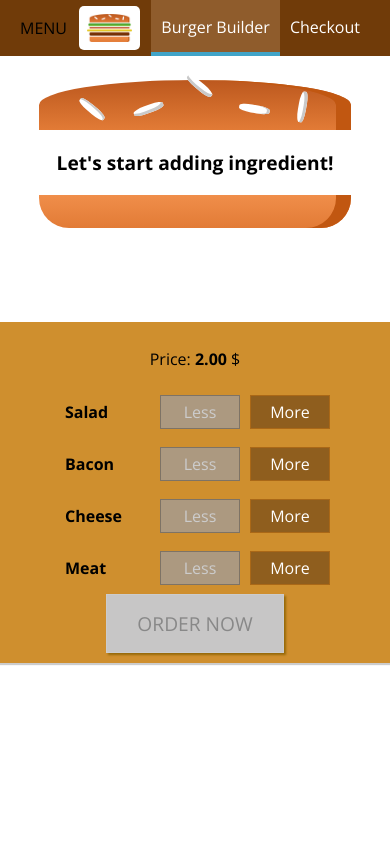
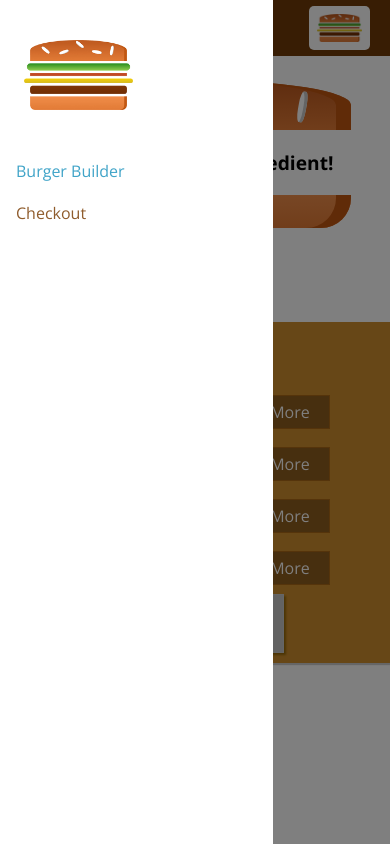
Before and after one commit to Chiibi/TryReact, a React (Create React App) app in the folder burger-builder/: page / in a window 390 px wide. Built offline with nearby package versions, Linux system fonts and the light colour scheme.

Commit message:
[Add] SideDrawer and responsive

```diff
--- a/burger-builder/src/components/Layout/Layout.jsx
+++ b/burger-builder/src/components/Layout/Layout.jsx
@@ -1,15 +1,31 @@
-import React from 'react'
+import React, { Component } from 'react'
 import Aux from '../../hoc/Auxiliary'
 import './Layout.css'
 import Toolbar from '../Navigation/Toolbar/Toolbar'
+import SideDrawer from '../Navigation/SideDrawer/SideDrawer'
 
-const layout = (props) => (
-    <Aux>
+class Layout extends Component {
+  state = {
+    showSideDrawer: true,
+  }
+
+  sideDrawerClosedHandler = () => {
+    this.setState({showSideDrawer: false})
+  }
+
+  render() {
+    return (
+      <Aux>
         <Toolbar />
+        <SideDrawer
+          open={ this.state.showSideDrawer }
+          closed={ this.sideDrawerClosedHandler }/>
         <main className="Content">
-            { props.children }
+            { this.props.children }
         </main>
-    </Aux>
-)
+      </Aux>
+    )
+  }
+}
 
-export default layout
+export default Layout
--- a/burger-builder/src/components/Logo/Logo.css
+++ b/burger-builder/src/components/Logo/Logo.css
@@ -1,7 +1,7 @@
 .Logo {
   background-color: white;
   padding: 8px;
-  height: 80%;
+  height: 100%;
   box-sizing: border-box;
   border-radius: 5px;
 }
--- a/burger-builder/src/components/Logo/Logo.jsx
+++ b/burger-builder/src/components/Logo/Logo.jsx
@@ -3,7 +3,7 @@
 import './Logo.css'
 
 const logo = (props) => (
-  <div className="Logo">
+  <div className="Logo" style={ props.style }>
     <img src={ burgerLogo } alt="MyBurger"/>
   </div>
 )
--- a/burger-builder/src/components/Navigation/NavigationItems/NavigationItem/NavigationItem.css
+++ b/burger-builder/src/components/Navigation/NavigationItems/NavigationItem/NavigationItem.css
@@ -1,19 +1,38 @@
+.NavigationItem {
+  margin: 10px 0;
+  box-sizing: border-box;
+  display: block;
+  width: 100%;
+}
+
+.NavigationItem a {
+  color: #8F5C2C;
+  text-decoration: none;
+  width: 100%;
+  box-sizing: border-box;
+  display: block;
+}
+
+.NavigationItem a:hover,
+.NavigationItem a:active,
+.NavigationItem a.active {
+  color: #40A4C8;
+}
+
+@media (min-width: 500px) {
   .NavigationItem {
     margin: 0;
-  box-sizing: border-box;
     display: flex;
     height: 100%;
+    width: auto;
     align-items: center;
   }
 
   .NavigationItem a {
     color: white;
-  text-decoration: none;
     height: 100%;
     padding: 16px 10px;
     border-bottom: 4px solid transparent;
-  box-sizing: border-box;
-  display: block;
   }
 
   .NavigationItem a:hover,
@@ -23,3 +42,4 @@
     border-bottom: 4px solid #40A4C8;
     color: white;
   }
+}
--- a/burger-builder/src/components/Navigation/NavigationItems/NavigationItems.css
+++ b/burger-builder/src/components/Navigation/NavigationItems/NavigationItems.css
@@ -3,6 +3,13 @@
   padding: 0;
   list-style: none;
   display: flex;
+  flex-flow: column;
   align-items: center;
   height: 100%;
 }
+
+@media (min-width: 500px) {
+  .NavigationItems {
+    flex-flow: row;
+  }
+}
--- /dev/null
+++ b/burger-builder/src/components/Navigation/SideDrawer/SideDrawer.css
@@ -0,0 +1,27 @@
+.SideDrawer {
+  position: fixed;
+  width: 280px;
+  max-width: 70%;
+  height: 100%;
+  left: 0;
+  top: 0;
+  z-index: 200;
+  background-color: white;
+  padding: 32px 16px;
+  box-sizing: border-box;
+  transition: transform 0.3s ease-out;
+}
+
+@media (min-width: 500px) {
+  .SideDrawer {
+    display: none;
+  }
+}
+
+.Open {
+  transform: translateX(0);
+}
+
+.Close {
+  transform: translateX(-100%)
+}
--- /dev/null
+++ b/burger-builder/src/components/Navigation/SideDrawer/SideDrawer.jsx
@@ -0,0 +1,27 @@
+import React from 'react'
+import Logo from '../../Logo/Logo'
+import NavigationItems from '../NavigationItems/NavigationItems'
+import './SideDrawer.css'
+import Backdrop from '../../UI/Backdrop/Backdrop'
+import Aux from '../../../hoc/Auxiliary'
+
+const sideDrawer = (props) => {
+  let attachedClass = ["SideDrawer", "Close"]
+  if (props.open) {
+    attachedClass = ["SideDrawer", "Open"]
+  }
+
+  return (
+    <Aux>
+      <Backdrop show={ props.open } clicked={ props.closed }/>
+      <div className={ attachedClass.join(' ') }>
+        <Logo style={{height:"11%", marginBottom:"32px"}} />
+        <nav>
+          <NavigationItems />
+        </nav>
+      </div>
+    </Aux>
+  )
+}
+
+export default sideDrawer
--- a/burger-builder/src/components/Navigation/Toolbar/Toolbar.css
+++ b/burger-builder/src/components/Navigation/Toolbar/Toolbar.css
@@ -16,3 +16,9 @@
 .Toolbar nav {
   height: 100%;
 }
+
+@media (max-width: 499px) {
+  .DesktopOnly {
+    display: none;
+  }
+}
--- a/burger-builder/src/components/Navigation/Toolbar/Toolbar.jsx
+++ b/burger-builder/src/components/Navigation/Toolbar/Toolbar.jsx
@@ -6,8 +6,8 @@
 const toolbar = (props) => (
   <header className="Toolbar">
     <div>MENU</div>
-    <Logo />
-    <nav>
+    <Logo style={{height:"80%"}} />
+    <nav className="DesktopOnly">
       <NavigationItems />
     </nav>
   </header>
```
Lines whose indentation alone changed are shown as unchanged.
